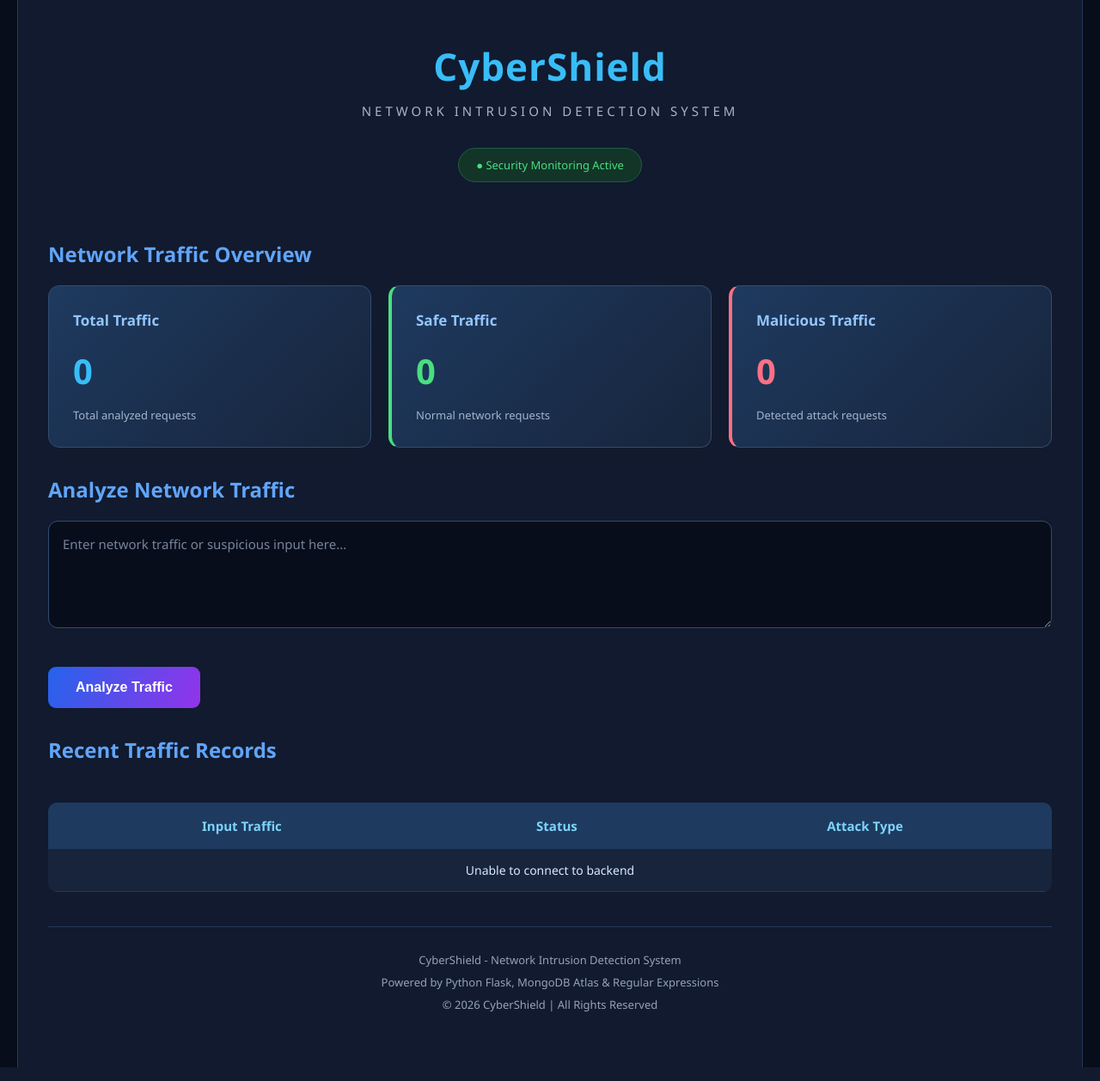
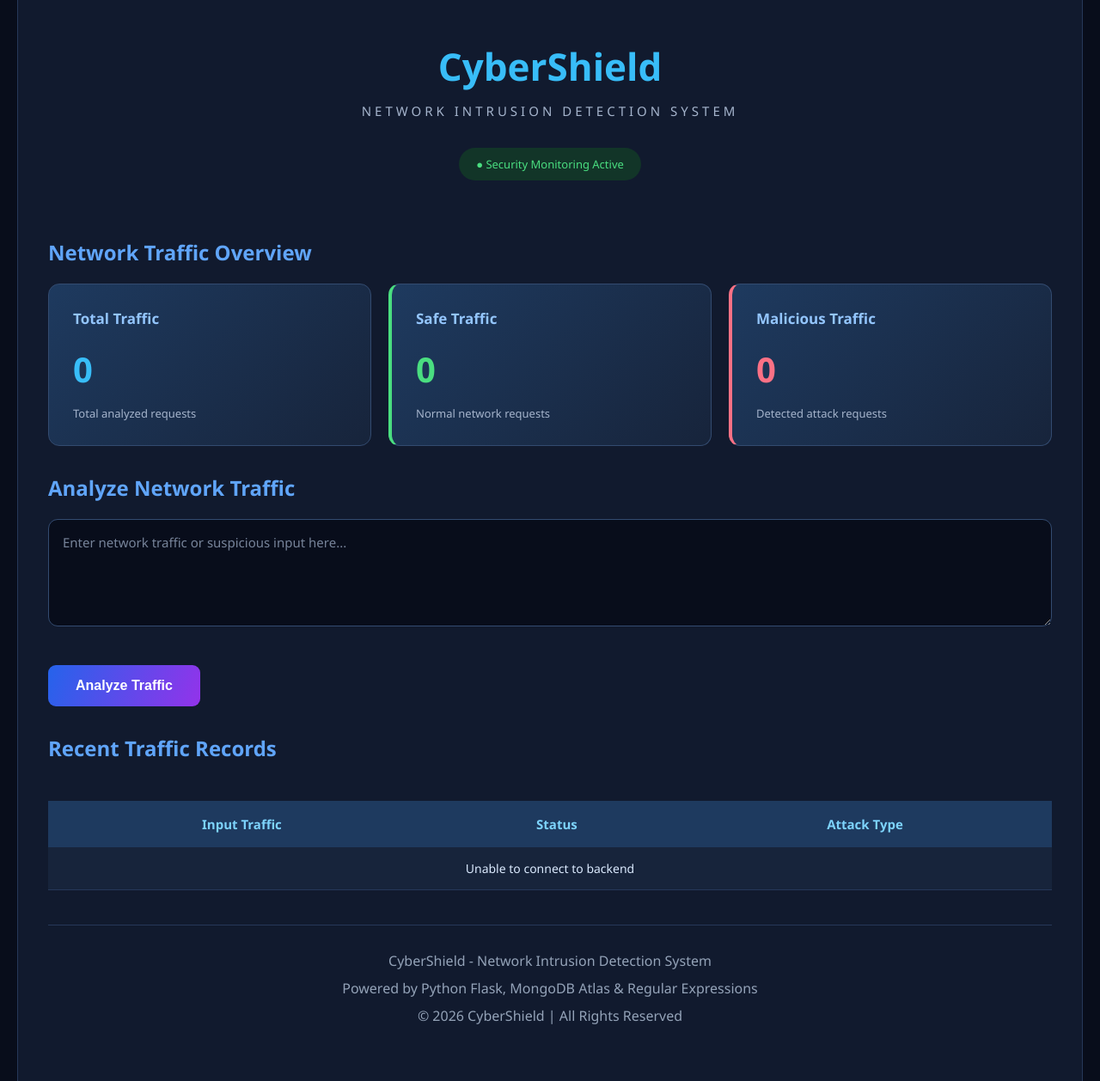
Before and after one commit to PRAGATH2006/NETWORK-DETECTION, a Flask app: page /dashboard in a window 1280 px wide. Shown: the whole page at 86% size. Run offline with Flask 3, Linux system fonts and the light colour scheme; data that the repository does not hold is empty.

Commit message:
Update style.css

```diff
--- a/static/style.css
+++ b/static/style.css
@@ -8,7 +8,7 @@
 body {
     font-family: 'Segoe UI', Arial, sans-serif;
     background: #080d1b;
-    color: #ffffff;
+    color: white;
     padding: 0 20px;
     min-height: 100vh;
 }
@@ -34,9 +34,8 @@ header {
 header h1 {
     color: #38bdf8;
     font-size: 44px;
-    font-weight: 800;
+    font-weight: bold;
     margin-bottom: 12px;
-    letter-spacing: 1px;
 }
 
 header p {
@@ -50,22 +49,20 @@ header p {
     display: inline-block;
     color: #4ade80;
     background: #123528;
-    border: 1px solid #205c42;
     padding: 10px 20px;
     border-radius: 25px;
     font-size: 13px;
 }
 
-/* SECTION HEADINGS */
+/* HEADINGS */
 
 h2 {
     color: #60a5fa;
     font-size: 24px;
     margin: 32px 0 20px;
-    font-weight: 700;
 }
 
-/* STATISTICS CARDS */
+/* DASHBOARD CARDS */
 
 .stats-container {
     display: grid;
@@ -78,8 +75,8 @@ h2 {
     padding: 28px;
     border-radius: 13px;
     border: 1px solid #334b70;
-    transition: 0.3s ease;
     min-height: 175px;
+    transition: 0.3s;
 }
 
 .stat-card:hover {
@@ -122,10 +119,6 @@ h2 {
 
 /* TRAFFIC INPUT */
 
-form {
-    margin-top: 20px;
-}
-
 textarea {
     width: 100%;
     height: 125px;
@@ -149,7 +142,7 @@ textarea:focus {
     box-shadow: 0 0 12px #0ea5e955;
 }
 
-/* ANALYZE BUTTON */
+/* BUTTON */
 
 button {
     background: linear-gradient(110deg, #2563eb, #9333ea);
@@ -160,8 +153,8 @@ button {
     font-size: 16px;
     font-weight: bold;
     cursor: pointer;
+    margin-top: 22px;
     transition: 0.3s;
-    margin-top: 22px;
 }
 
 button:hover {
@@ -175,10 +168,9 @@ button:hover {
     margin-top: 18px;
     padding: 14px;
     border-radius: 9px;
-    line-height: 1.6;
 }
 
-/* TRAFFIC HISTORY TABLE */
+/* TRAFFIC TABLE */
 
 .table-container {
     width: 100%;
@@ -190,8 +182,6 @@ table {
     width: 100%;
     margin-top: 20px;
     border-collapse: collapse;
-    border-radius: 10px;
-    overflow: hidden;
 }
 
 th {
@@ -199,7 +189,7 @@ th {
     color: #7dd3fc;
     padding: 17px 14px;
     font-size: 15px;
-    font-weight: 700;
+    font-weight: bold;
     text-align: center;
 }
 
@@ -236,10 +226,9 @@ footer {
     border-top: 1px solid #263859;
     color: #94a3b8;
     line-height: 2;
-    font-size: 13px;
 }
 
-/* RESPONSIVE */
+/* MOBILE */
 
 @media (max-width: 768px) {
     body {
```
